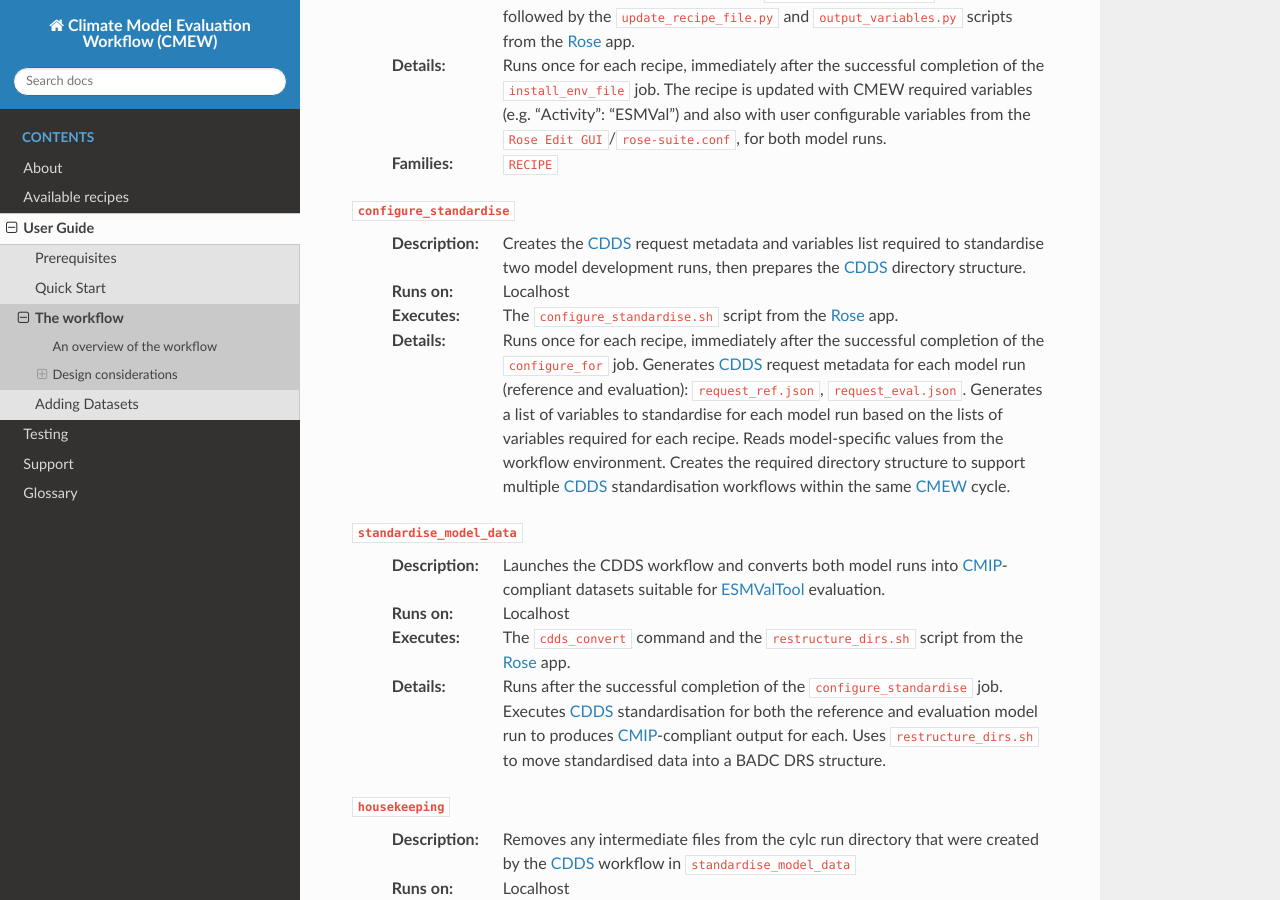
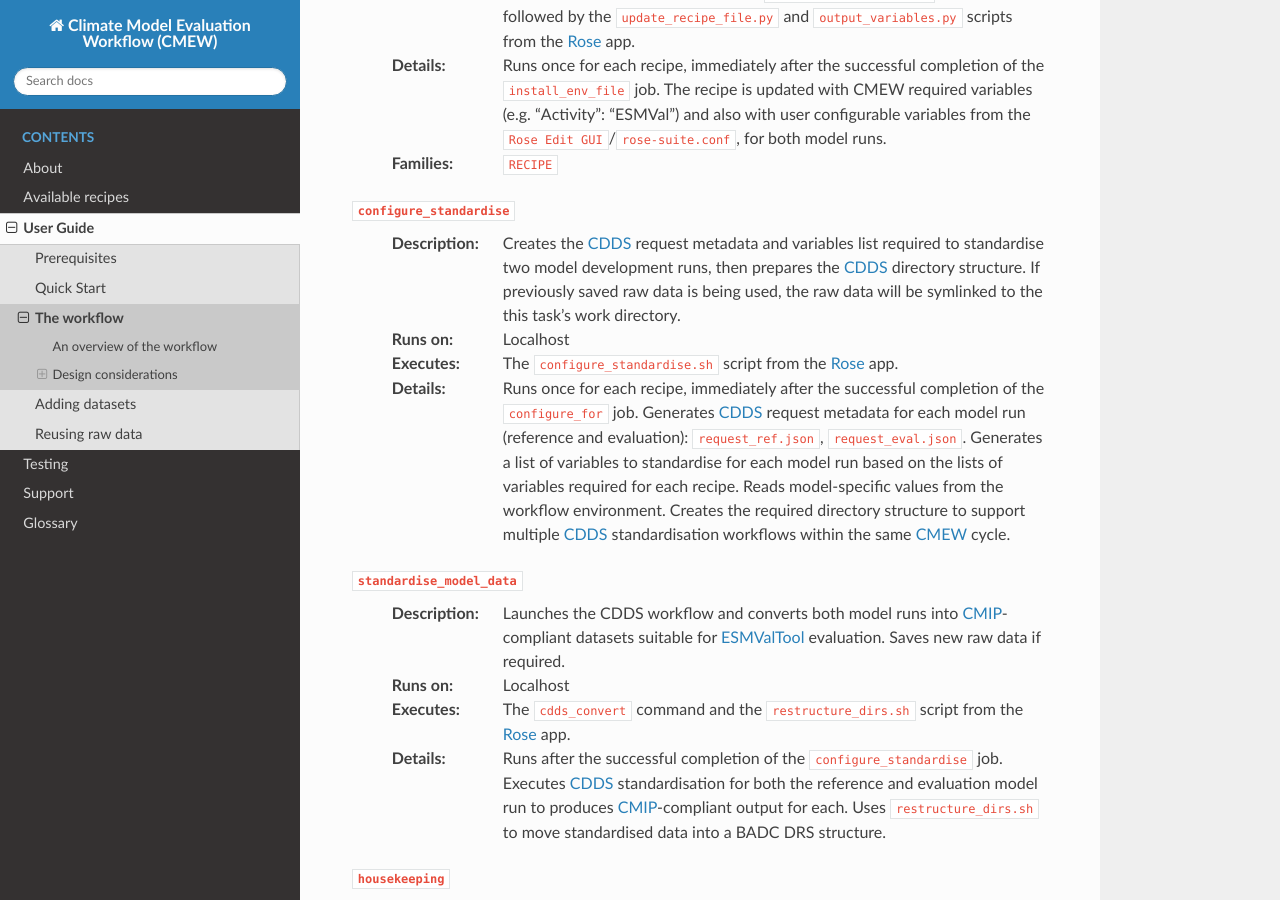
Before and after one commit to MetOffice/CMEW, a Sphinx documentation site: the page built from doc/source/user_guide/workflow.rst, in a window 1280 px wide and 900 px high, scrolled down 1018 px. Built offline with Sphinx 7.4.7 and the Read the Docs theme 3.1.0, drawn with Linux system fonts in a browser that asks for light colours.

```diff
--- a/doc/source/user_guide/index.rst
+++ b/doc/source/user_guide/index.rst
@@ -11,4 +11,5 @@
    Prerequisites <prerequisites_metoffice>
    quick_start
    workflow
-   Adding Datasets <adding_datasets>
+   Adding datasets <adding_datasets>
+   Reusing raw data  <reusing_raw_data>
--- a/doc/source/user_guide/workflow.rst
+++ b/doc/source/user_guide/workflow.rst
@@ -77,6 +77,8 @@
      Creates the |CDDS| request metadata
      and variables list required to standardise two model development runs,
      then prepares the |CDDS| directory structure.
+     If previously saved raw data is being used,
+     the raw data will be symlinked to the this task's work directory.
   :Runs on:
      Localhost
   :Executes:
@@ -97,6 +99,7 @@
   :Description:
      Launches the CDDS workflow and converts both model runs into |CMIP|-compliant
      datasets suitable for |ESMValTool| evaluation.
+     Saves new raw data if required.
   :Runs on:
      Localhost
   :Executes:
```
Also changed, not shown: doc/source/user_guide/reusing_raw_data.rst (added, +42 -0 lines), doc/source/user_guide/images/raw_data_dir.png (added), 7 other files.
